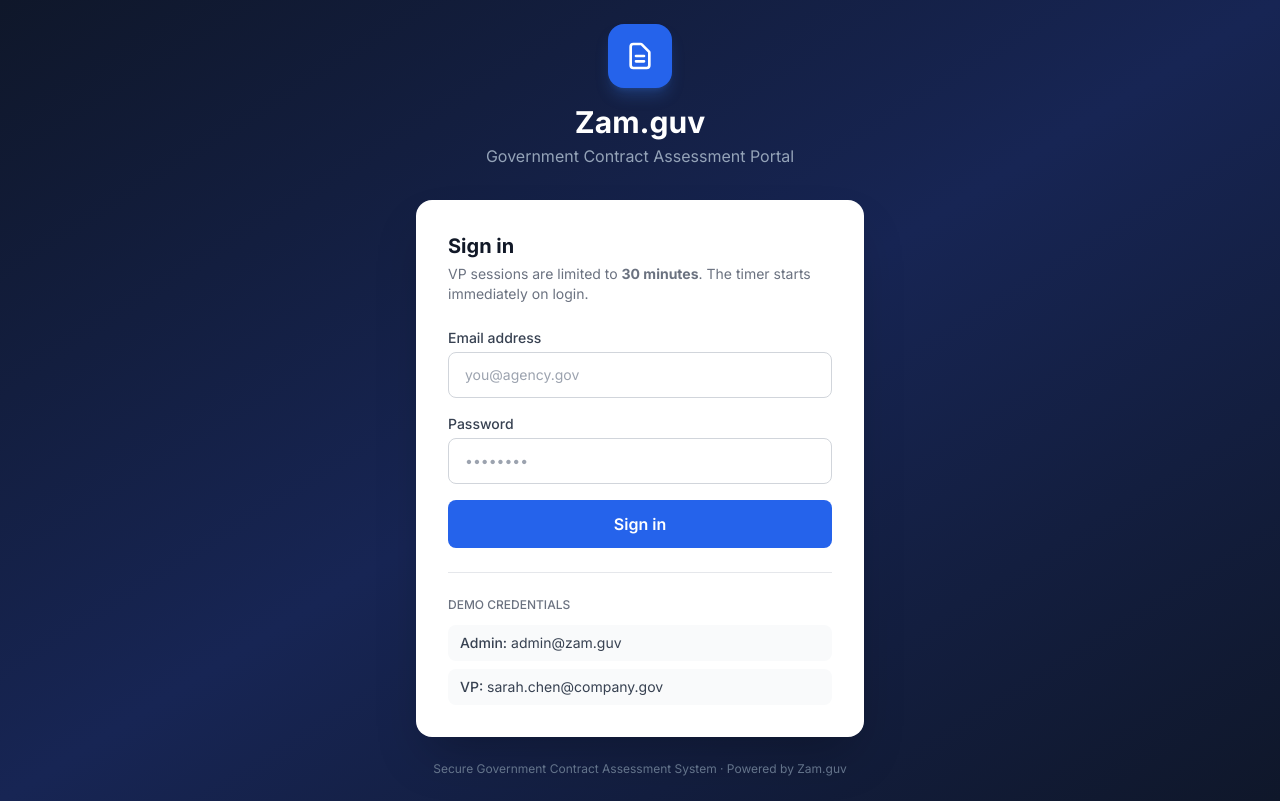
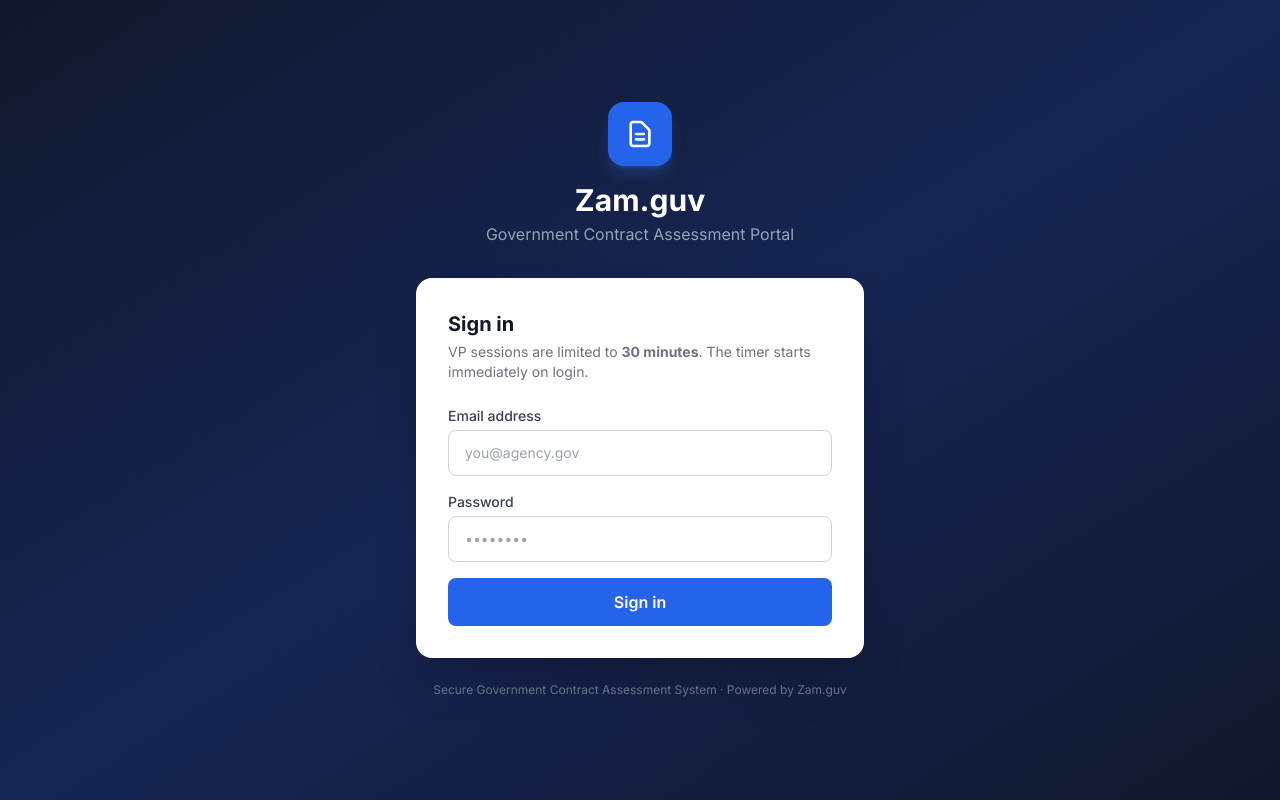
Before and after one commit to hugirecon/zam-guv, a Next.js app: page /login in a window 1280 px wide. Built offline with nearby package versions, Linux system fonts and the light colour scheme.

Commit message:
Initial Zam.guv build — 52 contracts, VP + Admin portals, AI scoring, 30-min countdown

```diff
--- a/app/login/page.tsx
+++ b/app/login/page.tsx
@@ -117,26 +117,7 @@ export default function LoginPage() {
             </button>
           </form>
 
-          {/* Demo credentials */}
-          <div className="mt-6 pt-6 border-t border-gray-200">
-            <p className="text-xs font-medium text-gray-500 uppercase mb-3">Demo credentials</p>
-            <div className="space-y-2">
-              <button
-                type="button"
-                onClick={() => { setEmail("admin@zam.guv"); setPassword("Admin@2026!"); }}
-                className="w-full text-left px-3 py-2 rounded-lg bg-gray-50 hover:bg-gray-100 text-sm text-gray-700 transition-colors"
-              >
-                <span className="font-medium">Admin:</span> admin@zam.guv
-              </button>
-              <button
-                type="button"
-                onClick={() => { setEmail("sarah.chen@company.gov"); setPassword("VP@Secure2026!"); }}
-                className="w-full text-left px-3 py-2 rounded-lg bg-gray-50 hover:bg-gray-100 text-sm text-gray-700 transition-colors"
-              >
-                <span className="font-medium">VP:</span> sarah.chen@company.gov
-              </button>
-            </div>
-          </div>
+
         </div>
 
         <p className="text-center text-slate-500 text-xs mt-6">
```
